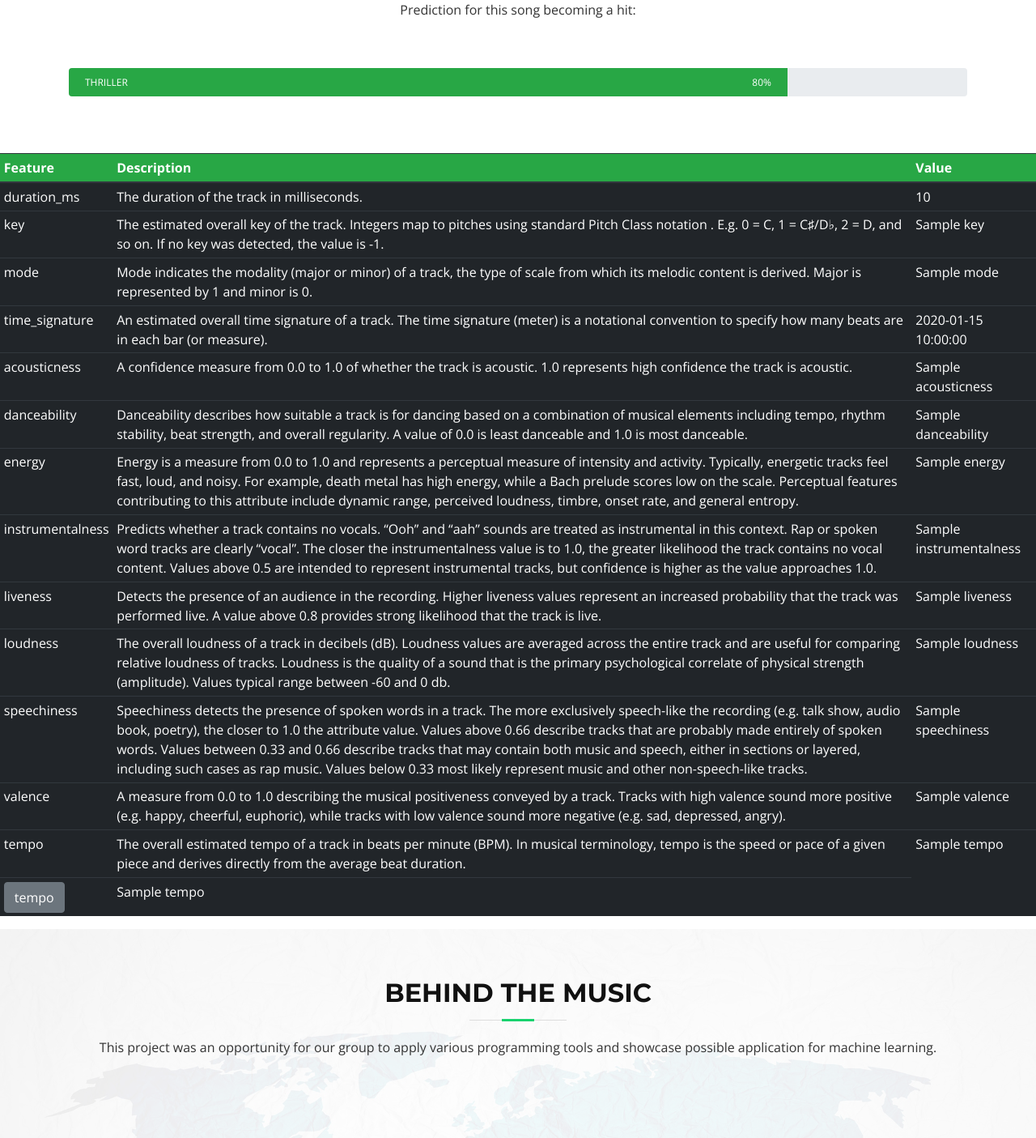
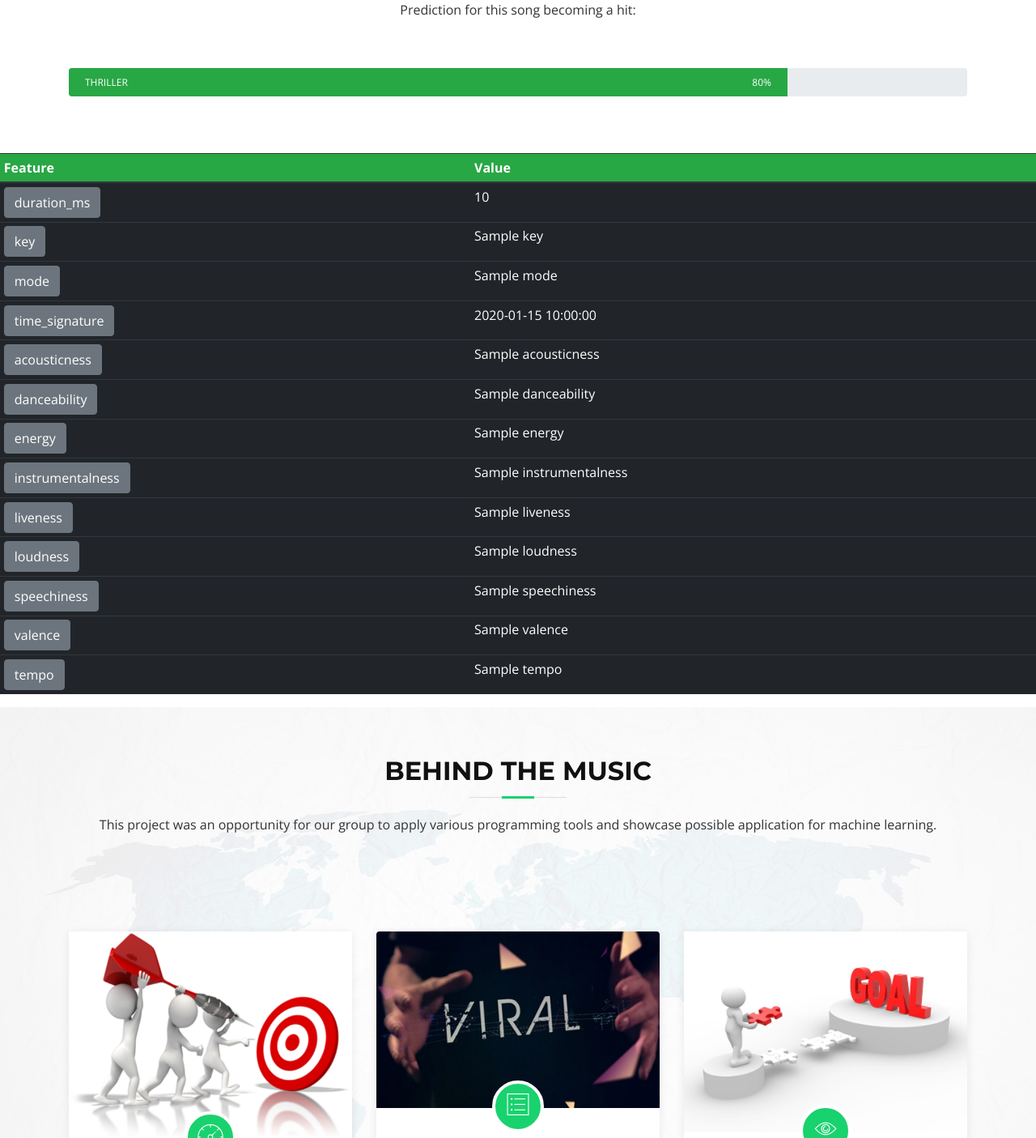
Before and after one commit to willb410/Smoothify, a Flask app: template templates/index.html in a window 1280 px wide. Shown: the part 287-1692 px from the top of the page at 81% size. Run offline with Flask 2, Linux system fonts and the light colour scheme; the template is opened without the code that fills it: most values are stand-ins (such as "Sample title", 1, 10 or a date in 2020); some libraries are stand-ins or nearby versions; some web fonts are replaced.

Commit message:
Update index.html

```diff
--- a/templates/index.html
+++ b/templates/index.html
@@ -193,76 +193,81 @@
     <thead>
       <tr>
         <th class="bg-success" scope="col">Feature</th>
-        <th class="bg-success" scope="col">Description</th>
         <th class="bg-success" scope="col">Value</th>
       </tr>
     </thead>
     <tbody>
       <tr>
-        <td>duration_ms</td>
-        <td>The duration of the track in milliseconds.</td>
+          <td><button type="button" class="btn btn-secondary" data-container="body" data-toggle="popover" data-placement="top" data-content="The duration of the track in milliseconds.">
+              duration_ms
+              </button></td>
             <td>{{ features.duration_ms }}</td>
       </tr>
       <tr>
-        <td>key</td>
-        <td>The estimated overall key of the track. Integers map to pitches using standard Pitch Class notation . E.g. 0 = C, 1 = C♯/D♭, 2 = D, and so on. If no key was detected, the value is -1.</td>
+          <td><button type="button" class="btn btn-secondary" data-container="body" data-toggle="popover" data-placement="top" data-content="The estimated overall key of the track. Integers map to pitches using standard Pitch Class notation . E.g. 0 = C, 1 = C♯/D♭, 2 = D, and so on. If no key was detected, the value is -1.">
+             key
+             </button></td>
             <td>{{ features.key }}</td>
       </tr>
       <tr>
-        <td>mode</td>
-        <td>Mode indicates the modality (major or minor) of a track, the type of scale from which its melodic content is derived. Major is represented by 1 and minor is 0.</td>
+          <td><button type="button" class="btn btn-secondary" data-container="body" data-toggle="popover" data-placement="top" data-content="Mode indicates the modality (major or minor) of a track, the type of scale from which its melodic content is derived. Major is represented by 1 and minor is 0.">
+             mode
+             </button></td>
             <td>{{ features.mode }}</td>
       </tr>
       <tr>
-        <td>time_signature</td>
-        <td>An estimated overall time signature of a track. The time signature (meter) is a notational convention to specify how many beats are in each bar (or measure).</td>
+          <td><button type="button" class="btn btn-secondary" data-container="body" data-toggle="popover" data-placement="top" data-content="An estimated overall time signature of a track. The time signature (meter) is a notational convention to specify how many beats are in each bar (or measure).">
+              time_signature
+             </button></td>
             <td>{{ features.time_signature }}</td>
       </tr>
       <tr>
-        <td>acousticness</td>
-        <td>A confidence measure from 0.0 to 1.0 of whether the track is acoustic. 1.0 represents high confidence the track is acoustic.</td>
+          <td><button type="button" class="btn btn-secondary" data-container="body" data-toggle="popover" data-placement="top" data-content="A confidence measure from 0.0 to 1.0 of whether the track is acoustic. 1.0 represents high confidence the track is acoustic.">
+              acousticness
+             </button></td>
             <td>{{ features.acousticness }}</td>
       </tr>
       <tr>
-        <td>danceability</td>
-        <td>Danceability describes how suitable a track is for dancing based on a combination of musical elements including tempo, rhythm stability, beat strength, and overall regularity. A value of 0.0 is least danceable and 1.0 is most danceable. </td>
+          <td><button type="button" class="btn btn-secondary" data-container="body" data-toggle="popover" data-placement="top" data-content="Danceability describes how suitable a track is for dancing based on a combination of musical elements including tempo, rhythm stability, beat strength, and overall regularity. A value of 0.0 is least danceable and 1.0 is most danceable.">
+              danceability
+             </button></td>
             <td>{{ features.danceability }}</td>
       </tr>
-
       <tr>
-        <td>energy</td>
-        <td>Energy is a measure from 0.0 to 1.0 and represents a perceptual measure of intensity and activity. Typically, energetic tracks feel fast, loud, and noisy. For example, death metal has high energy, while a Bach prelude scores low on the scale. Perceptual features contributing to this attribute include dynamic range, perceived loudness, timbre, onset rate, and general entropy. </td>
+          <td><button type="button" class="btn btn-secondary" data-container="body" data-toggle="popover" data-placement="top" data-content="Energy is a measure from 0.0 to 1.0 and represents a perceptual measure of intensity and activity. Typically, energetic tracks feel fast, loud, and noisy. For example, death metal has high energy, while a Bach prelude scores low on the scale. Perceptual features contributing to this attribute include dynamic range, perceived loudness, timbre, onset rate, and general entropy.">
+              energy
+             </button></td>
             <td>{{ features.energy }}</td>
       </tr>
       <tr>
-        <td>instrumentalness</td>
-        <td>Predicts whether a track contains no vocals. “Ooh” and “aah” sounds are treated as instrumental in this context. Rap or spoken word tracks are clearly “vocal”. The closer the instrumentalness value is to 1.0, the greater likelihood the track contains no vocal content. Values above 0.5 are intended to represent instrumental tracks, but confidence is higher as the value approaches 1.0. </td>
+          <td><button type="button" class="btn btn-secondary" data-container="body" data-toggle="popover" data-placement="top" data-content="Predicts whether a track contains no vocals. “Ooh” and “aah” sounds are treated as instrumental in this context. Rap or spoken word tracks are clearly “vocal”. The closer the instrumentalness value is to 1.0, the greater likelihood the track contains no vocal content. Values above 0.5 are intended to represent instrumental tracks, but confidence is higher as the value approaches 1.0.">
+              instrumentalness
+             </button></td>
             <td>{{ features.instrumentalness }}</td>
       </tr>
       <tr>
-        <td>liveness</td>
-        <td>Detects the presence of an audience in the recording. Higher liveness values represent an increased probability that the track was performed live. A value above 0.8 provides strong likelihood that the track is live.</td>
+          <td><button type="button" class="btn btn-secondary" data-container="body" data-toggle="popover" data-placement="top" data-content="Detects the presence of an audience in the recording. Higher liveness values represent an increased probability that the track was performed live. A value above 0.8 provides strong likelihood that the track is live.">
+              liveness
+             </button></td>
             <td>{{ features.liveness }}</td>
       </tr>
       <tr>
-        <td>loudness</td>
-        <td>The overall loudness of a track in decibels (dB). Loudness values are averaged across the entire track and are useful for comparing relative loudness of tracks. Loudness is the quality of a sound that is the primary psychological correlate of physical strength (amplitude). Values typical range between -60 and 0 db.</td>
+          <td><button type="button" class="btn btn-secondary" data-container="body" data-toggle="popover" data-placement="top" data-content="The overall loudness of a track in decibels (dB). Loudness values are averaged across the entire track and are useful for comparing relative loudness of tracks. Loudness is the quality of a sound that is the primary psychological correlate of physical strength (amplitude). Values typical range between -60 and 0 db.">
+              loudness
+             </button></td>
             <td>{{ features.loudness }}</td>
       </tr>
       <tr>
-        <td>speechiness</td>
-        <td>Speechiness detects the presence of spoken words in a track. The more exclusively speech-like the recording (e.g. talk show, audio book, poetry), the closer to 1.0 the attribute value. Values above 0.66 describe tracks that are probably made entirely of spoken words. Values between 0.33 and 0.66 describe tracks that may contain both music and speech, either in sections or layered, including such cases as rap music. Values below 0.33 most likely represent music and other non-speech-like tracks. </td>
+          <td><button type="button" class="btn btn-secondary" data-container="body" data-toggle="popover" data-placement="top" data-content="Speechiness detects the presence of spoken words in a track. The more exclusively speech-like the recording (e.g. talk show, audio book, poetry), the closer to 1.0 the attribute value. Values above 0.66 describe tracks that are probably made entirely of spoken words. Values between 0.33 and 0.66 describe tracks that may contain both music and speech, either in sections or layered, including such cases as rap music. Values below 0.33 most likely represent music and other non-speech-like tracks.">
+              speechiness
+             </button></td>
             <td>{{ features.speechiness }}</td>
       </tr>
       <tr>
-        <td>valence</td>
-        <td>A measure from 0.0 to 1.0 describing the musical positiveness conveyed by a track. Tracks with high valence sound more positive (e.g. happy, cheerful, euphoric), while tracks with low valence sound more negative (e.g. sad, depressed, angry).</td>
+          <td><button type="button" class="btn btn-secondary" data-container="body" data-toggle="popover" data-placement="top" data-content="A measure from 0.0 to 1.0 describing the musical positiveness conveyed by a track. Tracks with high valence sound more positive (e.g. happy, cheerful, euphoric), while tracks with low valence sound more negative (e.g. sad, depressed, angry).">
+              valence
+             </button></td>
             <td>{{ features.valence }}</td>
-      </tr>
-      <tr>
-        <td>tempo</td>
-        <td>The overall estimated tempo of a track in beats per minute (BPM). In musical terminology, tempo is the speed or pace of a given piece and derives directly from the average beat duration. </td>
-        <td>{{ features.tempo }}</td>
       </tr>
       <tr>
           <td><button type="button" class="btn btn-secondary" data-container="body" data-toggle="popover" data-placement="top" data-content="The overall estimated tempo of a track in beats per minute (BPM). In musical terminology, tempo is the speed or pace of a given piece and derives directly from the average beat duration.">
```
Lines whose indentation alone changed are shown as unchanged.
